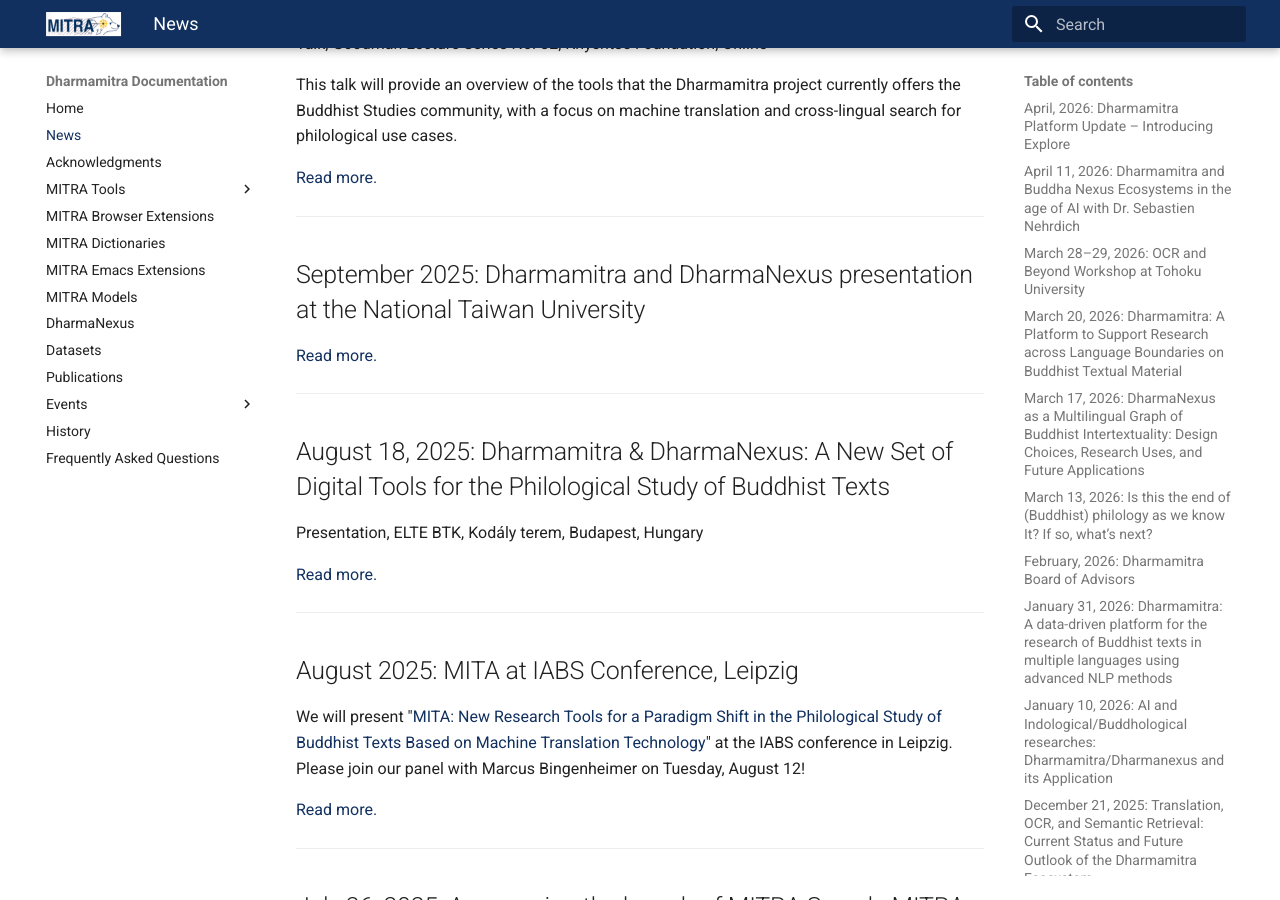
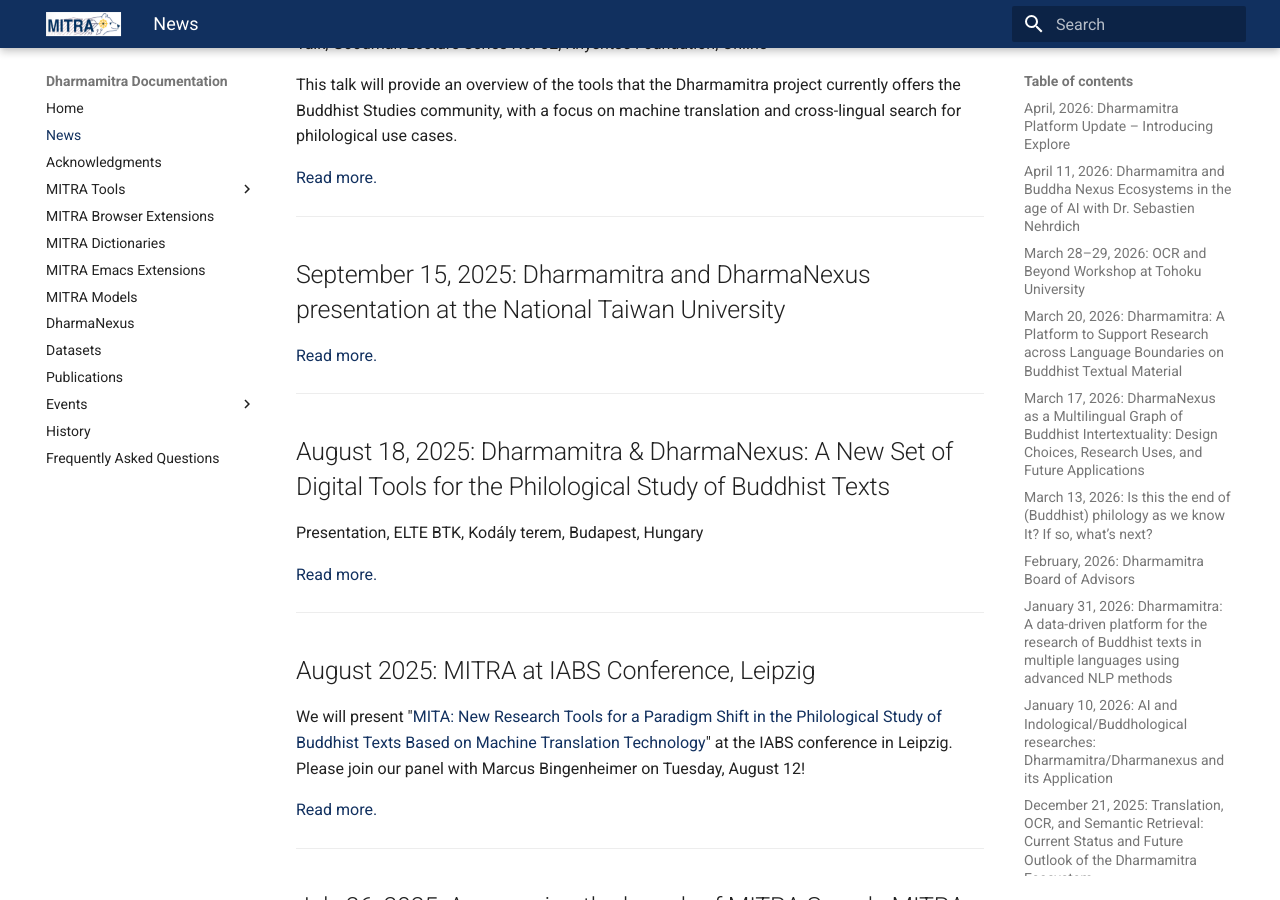
Before and after one commit to dharmamitra/dharmamitra-guides, an MkDocs documentation site: the page built from docs/news.md, in a window 1280 px wide and 900 px high, scrolled down 7874 px. Built offline with MkDocs 1.6.1 and Material for MkDocs 9.7.7, drawn with Linux system fonts in a browser that asks for light colours.

Commit message:
Update news.md

```diff
--- a/docs/news.md
+++ b/docs/news.md
@@ -176,7 +176,7 @@
 
 ---
 
-## September 2025: Dharmamitra and DharmaNexus presentation at the National Taiwan University
+## September 15, 2025: Dharmamitra and DharmaNexus presentation at the National Taiwan University
 
 [Read more.](events/invited_talks.md)
 
@@ -190,7 +190,7 @@
 
 ---
 
-## August 2025: MITA at IABS Conference, Leipzig
+## August 2025: MITRA at IABS Conference, Leipzig
 
 We will present "[MITA: New Research Tools for a Paradigm Shift in the Philological Study of Buddhist Texts Based on Machine Translation Technology](https://conference.uni-leipzig.de/iabs2025/academic-program/)" at the IABS conference in Leipzig. Please join our panel with Marcus Bingenheimer on Tuesday, August 12!
 
```
